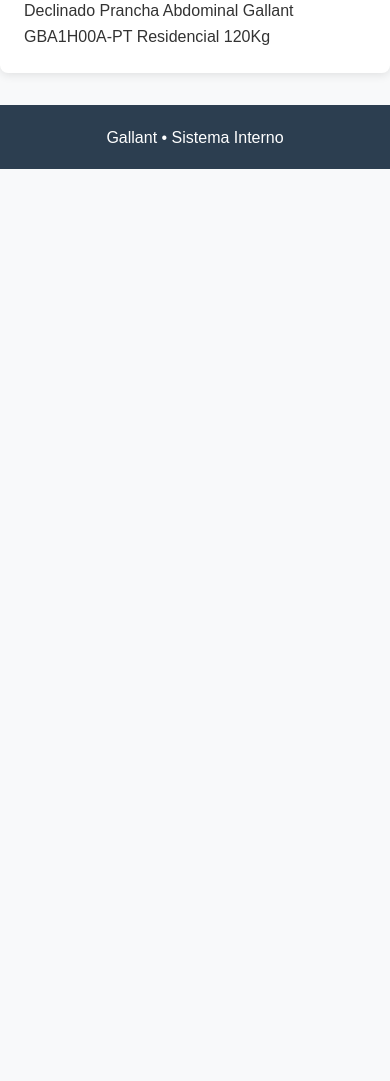
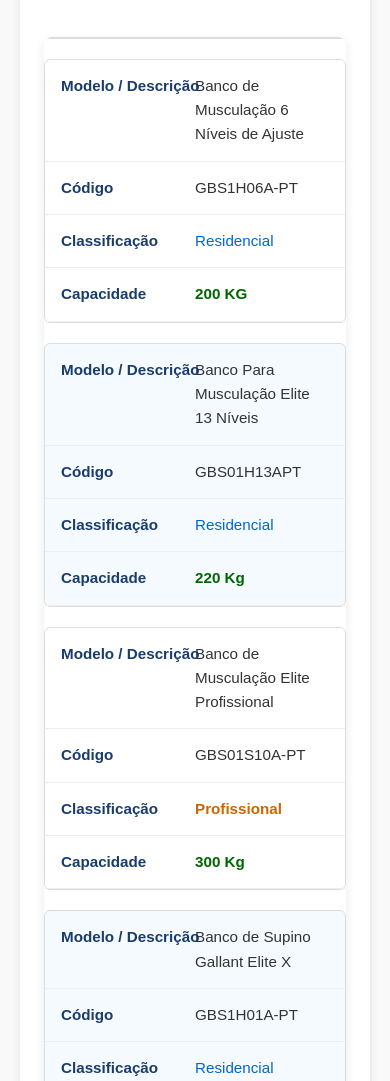
Before and after one commit to gallantinterno/gallantinterno, a plain HTML site: page bancosmusc.html in a window 390 px wide. Shown: the part 397-1478 px from the top of the page. Before the commit the page ends 844 px from the top, so only its background shows below. Drawn offline with Linux system fonts and the light colour scheme.

Commit message:
Update bancosmusc.html

```diff
--- a/bancosmusc.html
+++ b/bancosmusc.html
@@ -92,12 +92,149 @@
 <div class="container">
 
 
-Modelo / Descrição	Código	Classificação	Capacidade (total somado com usuário)
-Banco de Musculação 6 Níveis de Ajuste	GBS1H06A-PT	Residencial	200KG
-Banco Para Musculação Elite 13 Níveis	GBS01H13APT	Residencial	220Kg
-Banco de Musculação Elite Profissional	GBS01S10A-PT	Profissional	300Kg
-Banco de Supino Gallant Elite X	GBS1H01A-PT	Residencial	250Kg
-Banco De Musculação Declinado Prancha Abdominal Gallant	GBA1H00A-PT	Residencial	120Kg
+<!DOCTYPE html>
+<html lang="pt-BR">
+<head>
+    <meta charset="UTF-8">
+    <meta name="viewport" content="width=device-width, initial-scale=1.0">
+    <title>Bancos de Musculação e Supino - Gallant</title>
+    <style>
+        body {
+            font-family: Arial, Helvetica, sans-serif;
+            max-width: 1000px;
+            margin: 40px auto;
+            padding: 0 20px;
+            background-color: #f9f9f9;
+            color: #333;
+        }
+        h1 {
+            color: #1a3c6d;
+            text-align: center;
+            margin-bottom: 40px;
+            border-bottom: 2px solid #1a3c6d;
+            padding-bottom: 12px;
+        }
+        table {
+            width: 100%;
+            border-collapse: collapse;
+            margin: 0 auto 40px;
+            background-color: white;
+            box-shadow: 0 4px 12px rgba(0,0,0,0.08);
+            border-radius: 8px;
+            overflow: hidden;
+        }
+        th, td {
+            padding: 14px 16px;
+            text-align: left;
+            border-bottom: 1px solid #e0e0e0;
+        }
+        th {
+            background-color: #1a3c6d;
+            color: white;
+            font-weight: bold;
+        }
+        tr:nth-child(even) {
+            background-color: #f5faff; /* azul bem claro */
+        }
+        tr:nth-child(odd) {
+            background-color: #ffffff;
+        }
+        tr:hover {
+            background-color: #e8f4ff;
+            transition: background-color 0.2s;
+        }
+        .capacidade {
+            font-weight: bold;
+            color: #006600;
+        }
+        .residencial {
+            color: #0066cc;
+        }
+        .profissional {
+            color: #cc6600;
+            font-weight: bold;
+        }
+        @media (max-width: 768px) {
+            table, thead, tbody, th, td, tr {
+                display: block;
+            }
+            th {
+                display: none;
+            }
+            tr {
+                margin-bottom: 20px;
+                border: 1px solid #ddd;
+                border-radius: 6px;
+            }
+            td {
+                border: none;
+                border-bottom: 1px solid #eee;
+                position: relative;
+                padding-left: 50%;
+            }
+            td:before {
+                position: absolute;
+                top: 14px;
+                left: 16px;
+                width: 45%;
+                padding-right: 10px;
+                white-space: nowrap;
+                font-weight: bold;
+                content: attr(data-label);
+                color: #1a3c6d;
+            }
+        }
+    </style>
+</head>
+<body>
+
+    <h1>Bancos de Musculação e Supino - Gallant</h1>
+
+    <table>
+        <thead>
+            <tr>
+                <th>Modelo / Descrição</th>
+                <th>Código</th>
+                <th>Classificação</th>
+                <th>Capacidade (total somado com usuário)</th>
+            </tr>
+        </thead>
+        <tbody>
+            <tr>
+                <td data-label="Modelo / Descrição">Banco de Musculação 6 Níveis de Ajuste</td>
+                <td data-label="Código">GBS1H06A-PT</td>
+                <td data-label="Classificação" class="residencial">Residencial</td>
+                <td data-label="Capacidade" class="capacidade">200 KG</td>
+            </tr>
+            <tr>
+                <td data-label="Modelo / Descrição">Banco Para Musculação Elite 13 Níveis</td>
+                <td data-label="Código">GBS01H13APT</td>
+                <td data-label="Classificação" class="residencial">Residencial</td>
+                <td data-label="Capacidade" class="capacidade">220 Kg</td>
+            </tr>
+            <tr>
+                <td data-label="Modelo / Descrição">Banco de Musculação Elite Profissional</td>
+                <td data-label="Código">GBS01S10A-PT</td>
+                <td data-label="Classificação" class="profissional">Profissional</td>
+                <td data-label="Capacidade" class="capacidade">300 Kg</td>
+            </tr>
+            <tr>
+                <td data-label="Modelo / Descrição">Banco de Supino Gallant Elite X</td>
+                <td data-label="Código">GBS1H01A-PT</td>
+                <td data-label="Classificação" class="residencial">Residencial</td>
+                <td data-label="Capacidade" class="capacidade">250 Kg</td>
+            </tr>
+            <tr>
+                <td data-label="Modelo / Descrição">Banco De Musculação Declinado Prancha Abdominal Gallant</td>
+                <td data-label="Código">GBA1H00A-PT</td>
+                <td data-label="Classificação" class="residencial">Residencial</td>
+                <td data-label="Capacidade" class="capacidade">120 Kg</td>
+            </tr>
+        </tbody>
+    </table>
+
+</body>
+</html>
 <!-- ========================= -->
 <!-- COLE AQUI SEU CONTEÚDO -->
 <!-- (tabelas, textos, listas) -->
```
